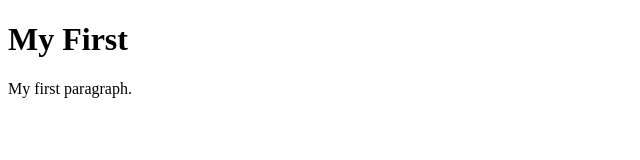
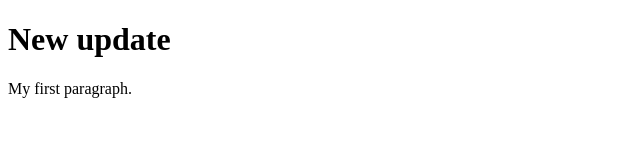
Before and after one commit to bchu1392/git-demo, a plain HTML site: page web/index.html in a window 1280 px wide. Shown: the whole page, without its empty margins (0-640 px from the left). Drawn offline with Linux system fonts and the light colour scheme.

Commit message:
Updating index

```diff
--- a/web/index.html
+++ b/web/index.html
@@ -3,7 +3,7 @@
 <html>
 <body>
 
-<h1>My First</h1>
+<h1>New update</h1>
 
 <p>My first paragraph.</p>
 
```
